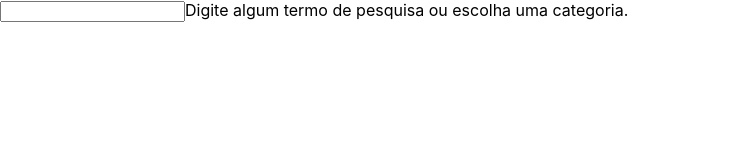
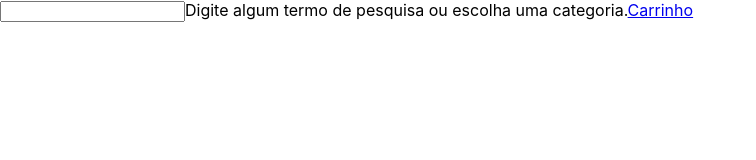
Before and after one commit to ThiagoDRangel/React, a React (Create React App) app in the folder Projetos/shopping-store/: page / in a window 1280 px wide. Shown: the top 160 px of the page, without its empty margins (0-756 px from the left). Built offline with nearby package versions, Linux system fonts and the light colour scheme.

Commit message:
Adicionando o componente ShoppingCart

```diff
--- a/Projetos/shopping-store/src/App.jsx
+++ b/Projetos/shopping-store/src/App.jsx
@@ -1,12 +1,20 @@
 import React from 'react';
 import { Route, Switch } from 'react-router-dom';
 import Home from './pages/Home';
+import ShoppingCart from './pages/ShoppingCart';
 
 function App() {
   return (
     <div>
       <Switch>
-        <Route exact path="/" component={ Home } />
+        <Route
+          exact path="/"
+          component={ Home }
+        />
+        <Route
+          exact path="/"
+          component={ ShoppingCart }
+        />
       </Switch>
     </div>
   );
--- a/Projetos/shopping-store/src/pages/Home.jsx
+++ b/Projetos/shopping-store/src/pages/Home.jsx
@@ -1,4 +1,5 @@
 import React, { Component } from 'react';
+import { Link } from 'react-router-dom';
 import Input from '../components/Input';
 
 class Home extends Component {
@@ -9,6 +10,12 @@
         <span data-testid="home-initial-message">
           Digite algum termo de pesquisa ou escolha uma categoria.
         </span>
+        <Link
+          to="/shoppingCart"
+          data-testid="shopping-cart-button"
+        >
+            Carrinho
+        </Link>
       </div>
     );
   }
--- /dev/null
+++ b/Projetos/shopping-store/src/pages/ShoppingCart.jsx
@@ -0,0 +1,15 @@
+import React, { Component } from 'react';
+
+class ShoppingCart extends Component {
+  render() {
+    return (
+      <div
+        data-testid="shopping-cart-empty-message"
+      >
+        Seu carrinho está vazio
+      </div>
+    );
+  }
+}
+
+export default ShoppingCart;
```
